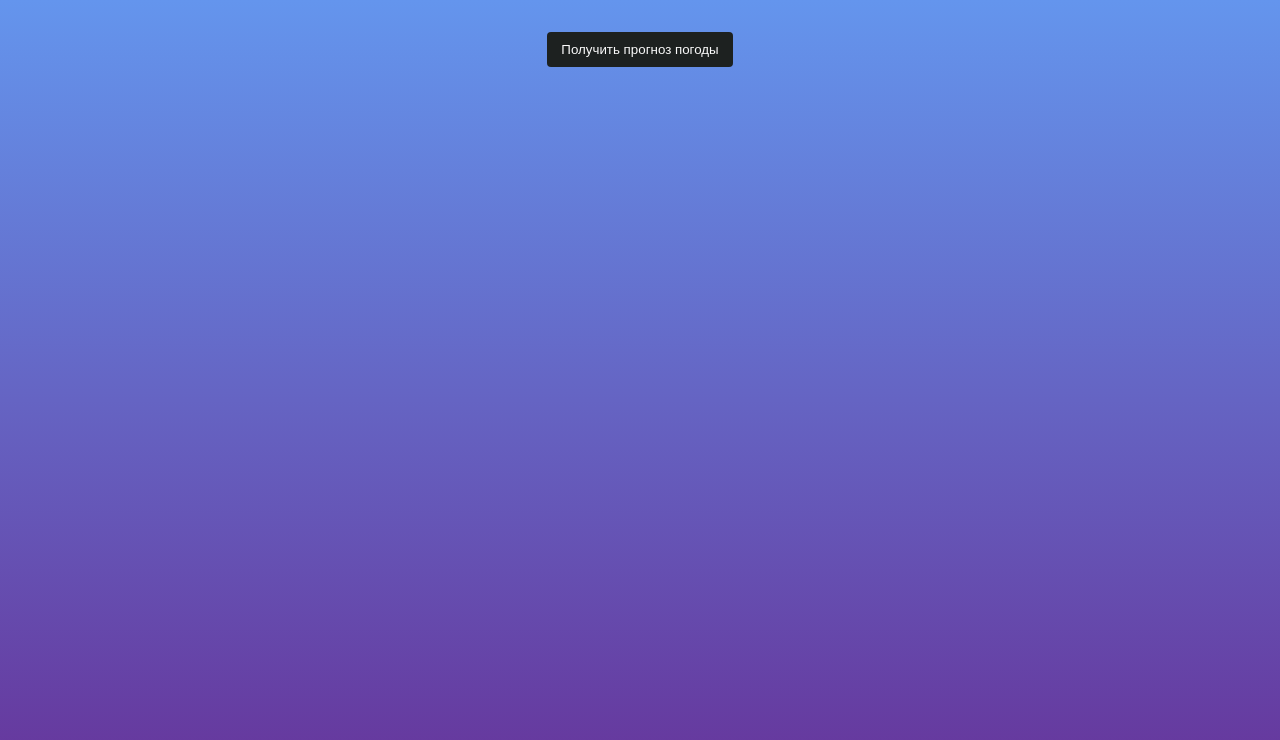
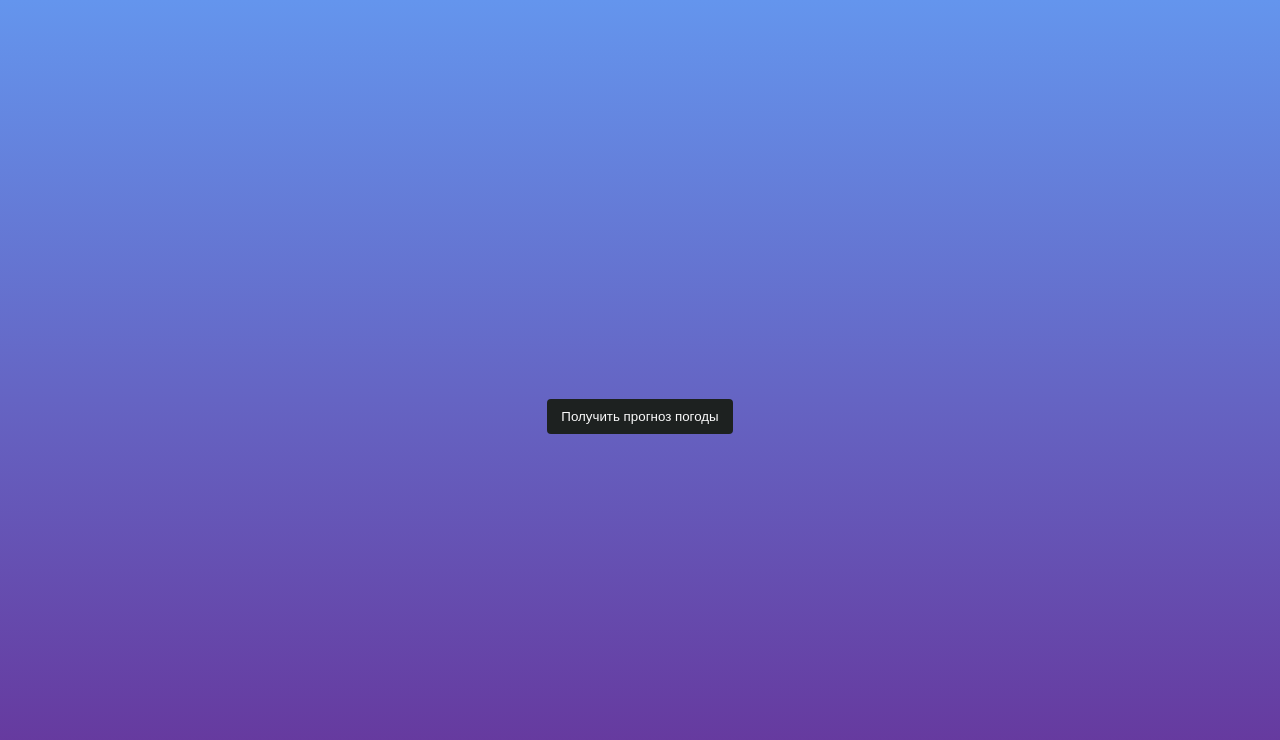
Before and after one commit to koyta/geo-weather, a React (Create React App) app in the folder client/: page / in a window 1280 px wide. Shown: the top 740 px of the page. Built offline with nearby package versions, Linux system fonts and the light colour scheme.

Commit message:
Another fix of css for main containers

```diff
--- a/client/src/index.scss
+++ b/client/src/index.scss
@@ -1,8 +1,12 @@
 html,
-body,
+body {
+  height: 100%;
+  width: 100%;
+}
+
 #root {
-  min-height: 100vh;
-  width: 100vw;
+  height: 100%;
+  width: 100%;
 }
 
 body {
@@ -31,4 +35,5 @@ code {
 
 #root {
   background: linear-gradient(to bottom, cornflowerblue, rebeccapurple);
+  overflow: auto;
 }
```
